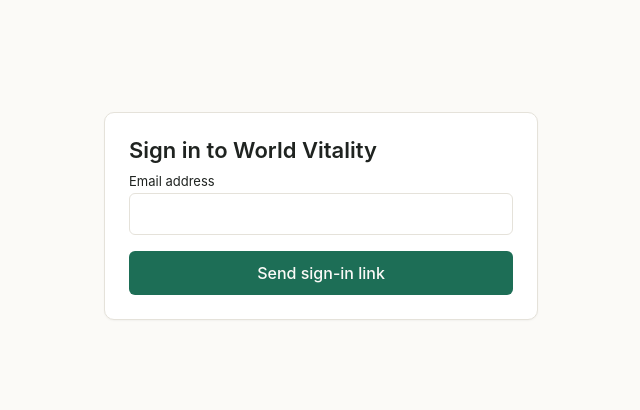
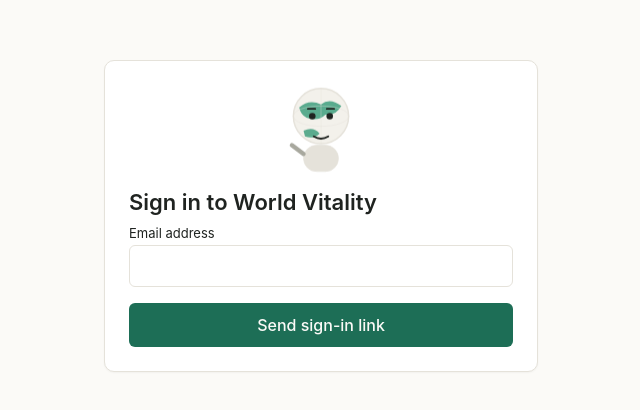
Before and after one commit to micheal11844-web/world-vitality, a Next.js app in the folder apps/web/: page /login in a window 1280 px wide. Shown: the part 208-618 px from the top of the page, without its empty margins (319-959 px from the left). Built offline with nearby package versions, Linux system fonts and the light colour scheme.

Commit message:
Update page.tsx

```diff
--- a/apps/web/app/login/page.tsx
+++ b/apps/web/app/login/page.tsx
@@ -2,8 +2,34 @@
 
 import { useState, useEffect, Suspense } from "react";
 import { useSearchParams } from "next/navigation";
-import { Button, Card, Input, Text } from "@world-vitality/ui-components";
+import {
+  Button,
+  Card,
+  Input,
+  Text,
+  GuideCharacter,
+  type GuideCharacterMood,
+} from "@world-vitality/ui-components";
 import { requestMagicLinkAction } from "../../lib/actions";
+
+/**
+ * Maps the form's real states onto the Guide Character's moods (Stage
+ * 9, ticket 9.3 — first page). Deliberate 1:1 mapping to state that
+ * already exists, not new state invented just for the character.
+ */
+function moodFor(status: "idle" | "sending" | "sent" | "error"): GuideCharacterMood {
+  switch (status) {
+    case "sending":
+      return "thinking";
+    case "sent":
+      return "happy";
+    case "error":
+      return "concerned";
+    case "idle":
+    default:
+      return "idle";
+  }
+}
 
 /**
  * `useSearchParams()` opts a component out of static rendering and
@@ -54,6 +80,11 @@
 
   return (
     <Card style={{ maxWidth: "24rem", width: "100%" }}>
+      <div
+        style={{ display: "flex", justifyContent: "center", marginBottom: "var(--wv-space-sm)" }}
+      >
+        <GuideCharacter mood={moodFor(status)} wave={status === "idle"} />
+      </div>
       <Text variant="sectionTitle" as="h1" style={{ marginBottom: "var(--wv-space-sm)" }}>
         Sign in to World Vitality
       </Text>
```
